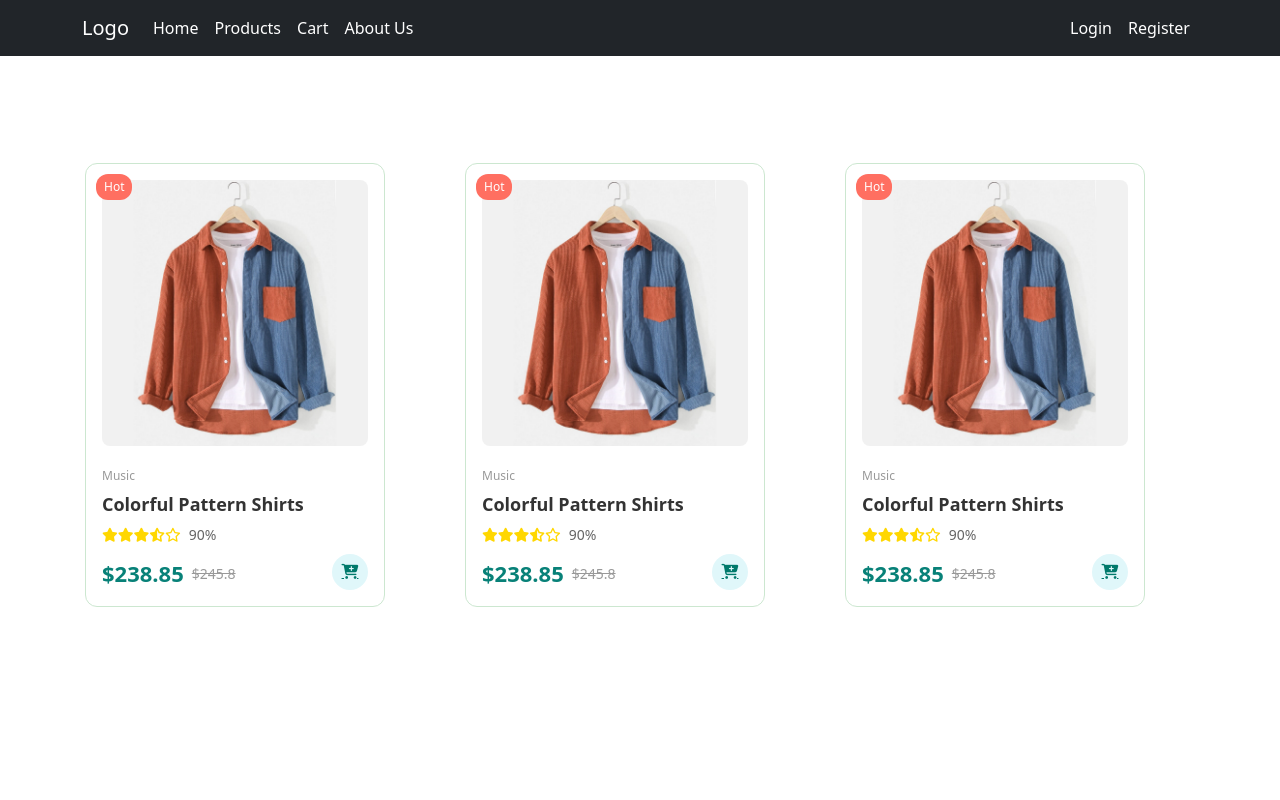
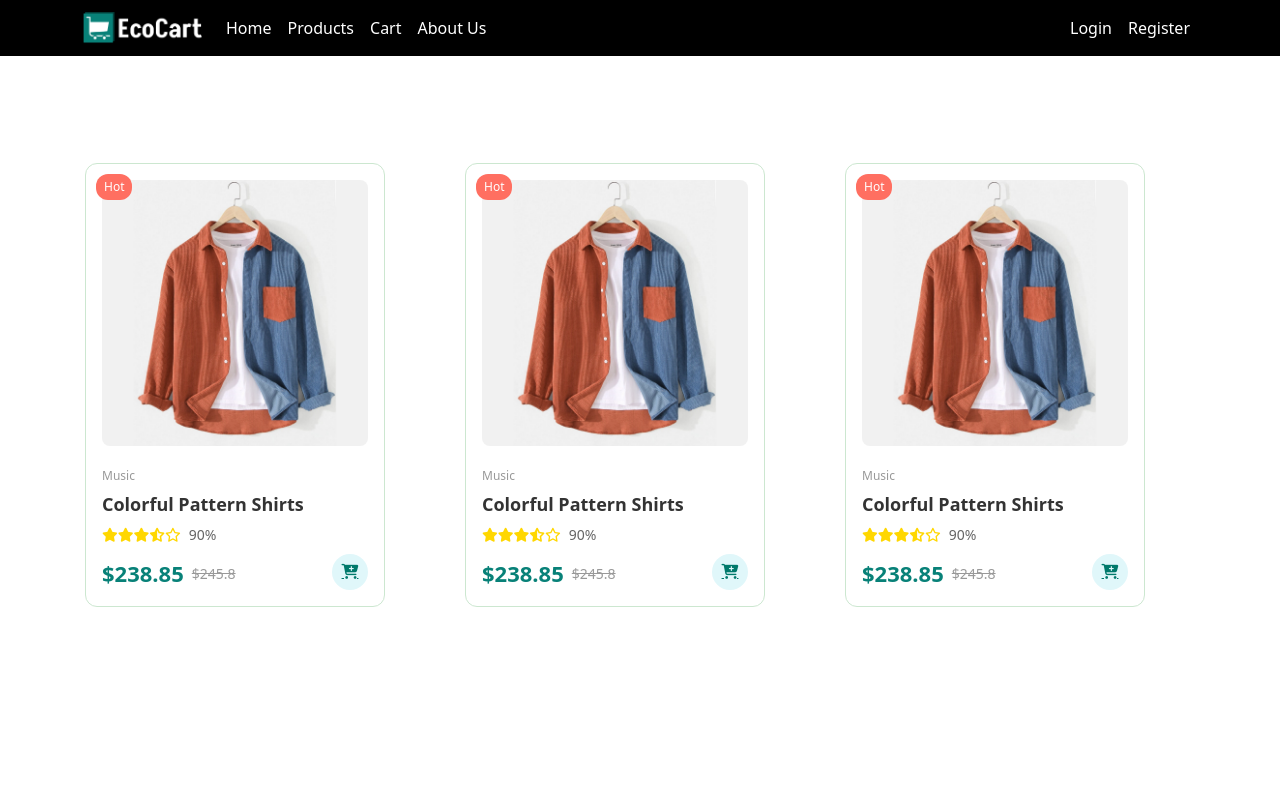
Before and after one commit to Mostafay65/ecommerce, a React (Create React App) app: page / in a window 1280 px wide. Shown: the top 800 px of the page. Built offline with nearby package versions, Linux system fonts and the light colour scheme.

Commit message:
added logo

```diff
--- a/src/App.jsx
+++ b/src/App.jsx
@@ -1,7 +1,7 @@
 import { createBrowserRouter, RouterProvider } from "react-router-dom";
 import "./App.css";
 import Home from "./Components/Home/Home";
-import LayOut from "./Components/Layout/LayOut";
+import LayOut from "./Components/LayOut/LayOut";
 import Products from "./Components/Products/Products";
 import Login from "./Components/Login/Login";
 import Register from "./Components/Register/Register";
--- a/src/Components/LayOut/Navbar/Navbar.jsx
+++ b/src/Components/LayOut/Navbar/Navbar.jsx
@@ -2,6 +2,7 @@ import React, { useContext } from 'react';
 import styles from './Navbar.module.css';
 import { Link } from 'react-router-dom';
 import { TokenContext } from '../../Context/Token';
+import logo from '../../../assets/ecocart-high-resolution-logo-transparent (1).png'
 
 const Navbar = () => {
   let {token,setToken} = useContext(TokenContext)
@@ -13,9 +14,11 @@ const Navbar = () => {
   }
   return (
     <>
-      <nav className="navbar navbar-expand-lg py-2 navbar-dark bg-dark fixed-top">
-        <div className="container d-flex justify-content-between">
-          <Link to="#" className="navbar-brand">Logo</Link>
+      <nav className="navbar navbar-expand-lg py-2 navbar-dark bg-black fixed-top">
+        <div className="container ">
+          <div className="logo me-3">
+          <img src={logo} style={{width : "120px"}} alt="" />
+          </div>
           <button className="navbar-toggler" type="button" data-bs-toggle="collapse" data-bs-target="#navbarSupportedContent" aria-controls="navbarSupportedContent" aria-expanded="false" aria-label="Toggle navigation">
             <span className="navbar-toggler-icon"></span>
           </button>
@@ -48,7 +51,6 @@ const Navbar = () => {
                 <Link to="/register" className="nav-link text-white" aria-current="page">Register</Link>
               </li>
               </>}
-
             </ul>
           </div>
         </div>
--- a/src/index.css
+++ b/src/index.css
@@ -38,3 +38,13 @@ input::placeholder {
   font-size: 12px;
   color: rgba(128, 128, 128, 0.604) !important;
 }
+
+/* NavBar  */
+
+.navbar-toggler:focus{
+  box-shadow: none !important;
+
+}
+.navbar-toggler{
+  border: none !important;
+}
```
Also changed, not shown: src/assets/ecocart-high-resolution-logo-transparent (1).png (added).
